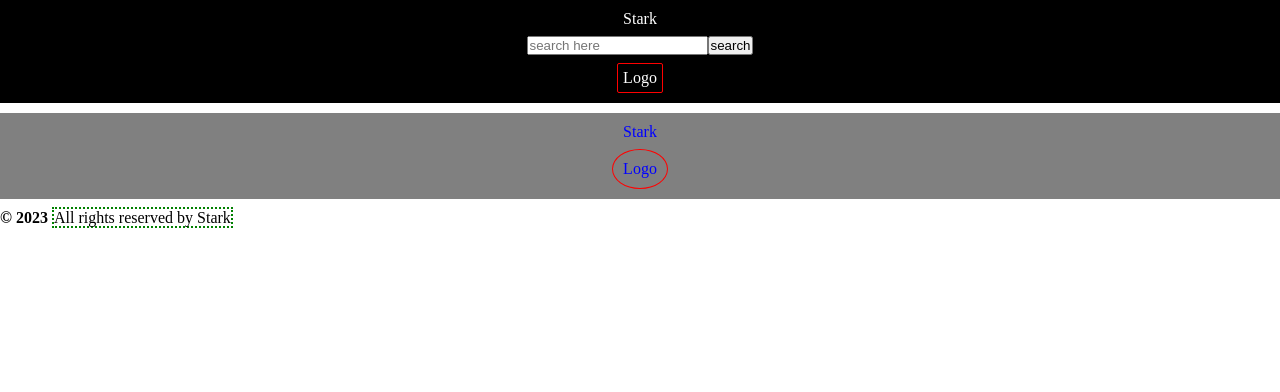
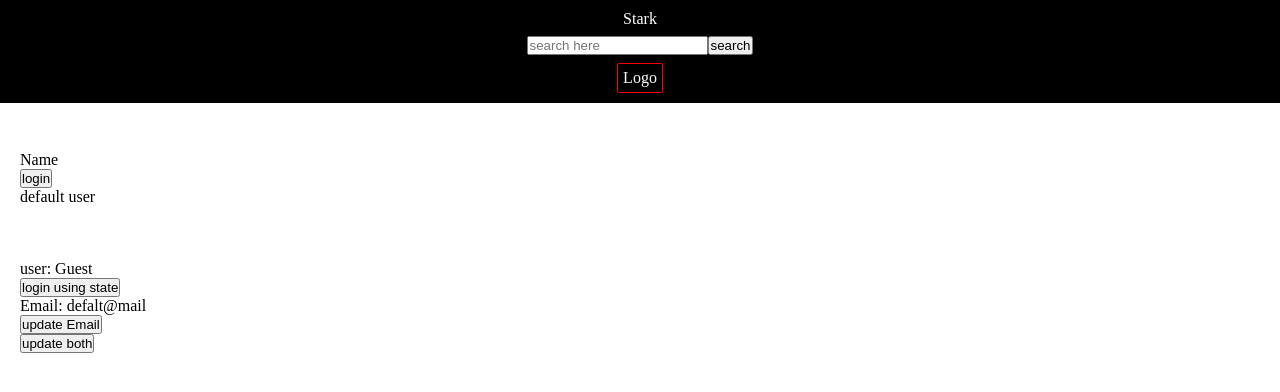
Before and after one commit to Abhinavav23/stark-react-basic, a React (Create React App) app: page / in a window 1280 px wide. Shown: the top 392 px of the page. Built offline with nearby package versions, Linux system fonts and the light colour scheme.

Commit message:
[14 july 2023] code splitting, states intro

```diff
--- a/src/V2/AppV2.jsx
+++ b/src/V2/AppV2.jsx
@@ -1,6 +1,8 @@
 import { Header } from "./components/composition/Header";
 import "./AppV2.css";
-import { Footer } from "./components/composition/Footer";
+import { Footer } from "./components/helpAndFeedback/Footer";
+import { Feedback } from "./components/helpAndFeedback/Feedback";
+import { Name } from "./components/states/Name";
 export const AppV2 = () => {
   return (
     <main>
@@ -12,11 +14,10 @@ export const AppV2 = () => {
         </div>
       </Header>
 
-      <Header  device={"mobile"} logoDesign={"circular"}/>
-      <Footer/>
+      {/* <Header  device={"mobile"} logoDesign={"circular"}/> */}
+      {/* <Footer/> */}
+      {/* <Feedback/> */}
       <br />
-
-
       {/* <Header theme={"dark"}  >
         <ul>
           <li>
@@ -30,6 +31,8 @@ export const AppV2 = () => {
           </li>
         </ul>
       </Header> */}
+
+      <Name/>
     </main>
   );
 };
--- a/src/V2/components/composition/Footer.jsx
+++ /dev/null
@@ -1,10 +0,0 @@
-import style from './Footerrr.module.css'
-
-export const Footer = () => {
-    return (
-        <footer>
-            <span className={style.boldFont}>&copy; 2023 </span>
-            <span className={style.square}>All rights reserved by Stark</span>
-        </footer>
-    )
-}
--- /dev/null
+++ b/src/V2/components/helpAndFeedback/Contact.jsx
@@ -0,0 +1,9 @@
+export const Contact = () => {
+  return (
+    <aside>
+      <p>please contact us </p>
+      <p>Email: starck.info@ns.com</p>
+      <p>phone: 000111222</p>
+    </aside>
+  );
+};
--- /dev/null
+++ b/src/V2/components/helpAndFeedback/Feedback.jsx
@@ -0,0 +1,9 @@
+export const Feedback = () => {
+    return (
+      <>
+        <label htmlFor="feedback">Please write to us</label>
+        <textarea name="feedback" id="feedback" cols="80" rows="5"></textarea>
+        <button>send</button>
+      </>
+    );
+  };
--- /dev/null
+++ b/src/V2/components/helpAndFeedback/Footer.jsx
@@ -0,0 +1,12 @@
+import { Contact } from './Contact'
+import style from './Footerrr.module.css'
+
+export const Footer = () => {
+    return (
+        <footer>
+            <span className={style.boldFont}>&copy; 2024 </span>
+            <span className={style.square}>All rights reserved by Stark Batch</span>
+            <Contact/>
+        </footer>
+    )
+}
--- /dev/null
+++ b/src/V2/components/states/Name.jsx
@@ -0,0 +1,76 @@
+import { useState } from "react";
+
+export const Name = () => {
+
+    // using normal JS variable
+    let username = 'default user';
+    const printName = () => {
+        console.log('before logging ', username);
+        username = 'Abhinav'
+        console.log('after logging ', username);
+    }
+
+    // using states
+    let [user, setUser] = useState('Guest'); //[val1, val2]
+    // console.log('val', val);
+    let [email, setEmail] = useState('defalt@mail')
+
+    const updateName = () => {
+        console.log('updating name');
+        // user = 'Shubham'
+        setUser('shubham');
+    }
+
+    const updateEmail = () => {
+        setEmail('abhimav@mail')
+    }
+
+    const updateEmailAndUser = () => {
+        setEmail('newEmail@mail.com');
+        setUser('updated user');
+    }
+
+
+    return (
+        <section style={{margin: '20px'}}>
+            <p>Name</p>
+            <button onClick={printName}>login</button>
+            <p>{ username }</p>
+
+            <br/>
+            <br/>
+            <br/>
+
+            {/* using state */}
+            <p> user: { user }</p>
+            <button onClick={updateName}>login using state</button>
+            <br/>
+            <p>Email: {email}</p>
+            <button onClick={updateEmail}>update Email</button>
+            <br/>
+            <button onClick={updateEmailAndUser}>update both</button>
+        </section>
+    )
+}
+
+// const printName = () => {
+//     console.log('printing name');
+// }
+
+// button.addEventListener('click', () => {
+
+// })
+
+// let name = 'default'
+
+// const nameEl = document.getElementById('name');
+// nameEl.textContent = name
+
+// name = 'Abhinav'
+// nameEl.textContent = name
+
+
+
+const arr = [1,2]
+
+const [a,b] = arr
```
Also changed, not shown: src/V2/components/props/Bag.jsx (+8 -1 lines), src/V2/components/helpAndFeedback/Footerrr.module.css (renamed from src/V2/components/composition/Footerrr.module.css).
